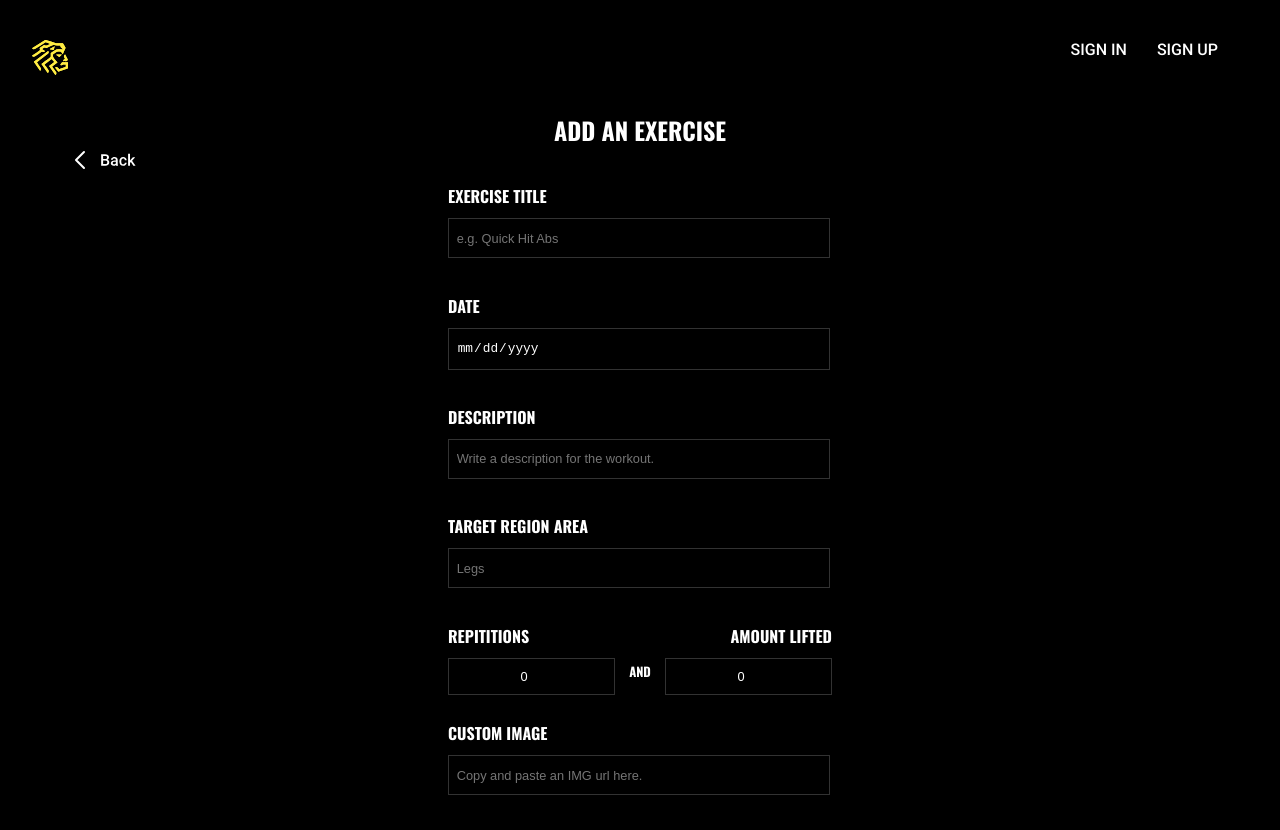
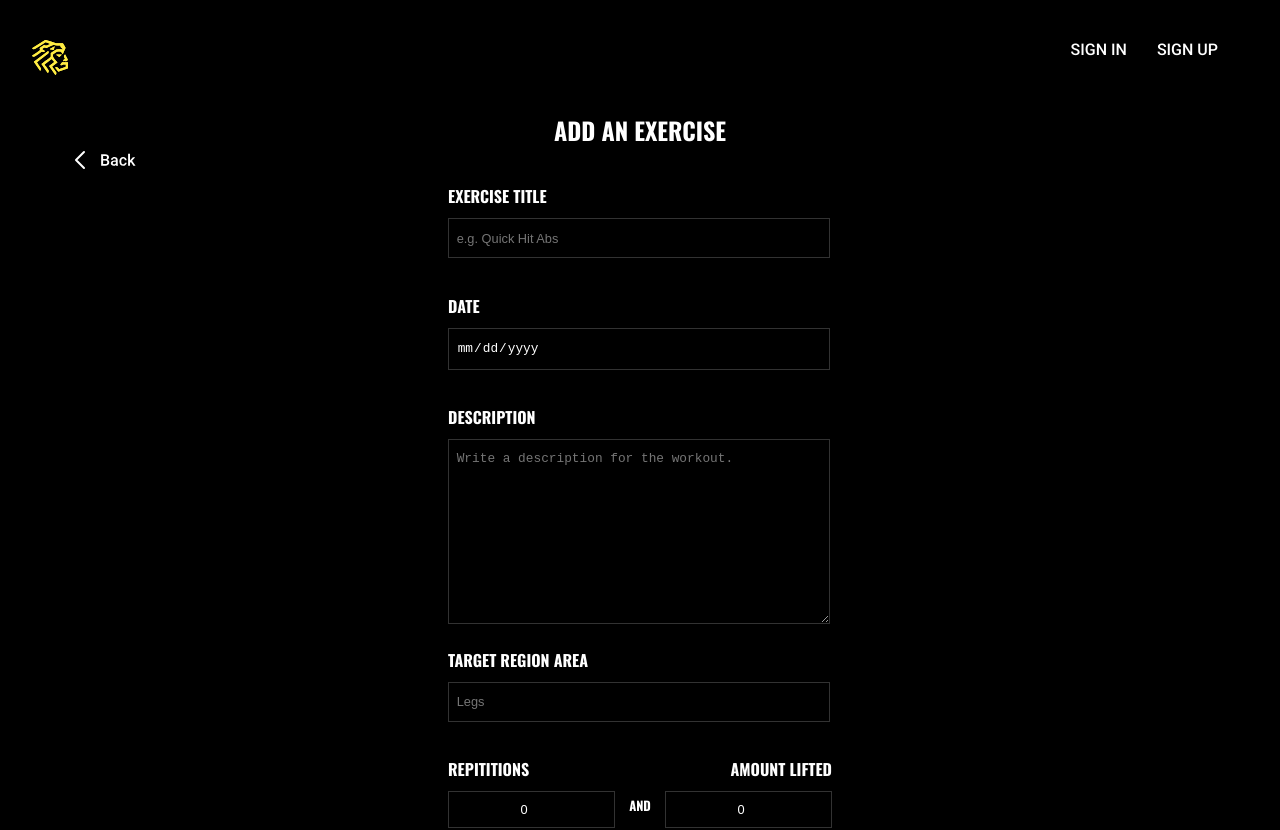
Before and after one commit to javontaymcelroy/hercules-frontend, a React (Create React App) app: page /add_exercise in a window 1280 px wide. Shown: the top 830 px of the page. Built offline with nearby package versions, Linux system fonts and the light colour scheme.

Commit message:
Changed desc input to textarea

```diff
--- a/src/components/AddExercise.js
+++ b/src/components/AddExercise.js
@@ -76,7 +76,7 @@ class AddExercise extends Component {
               value={AddExercise.date}
             />
             <h6>Description</h6>
-            <input
+            <textarea
               type="text"
               name="description"
               placeholder="Write a description for the workout."
--- a/src/components/EditExercise.js
+++ b/src/components/EditExercise.js
@@ -98,7 +98,7 @@ class EditExercise extends Component {
               value={editExercise.date}
             />
             <h6>Description</h6>
-            <input
+            <textarea
               type="text"
               name="description"
               placeholder="Write a description for the workout."
--- a/src/components/SCSS/addExercise.scss
+++ b/src/components/SCSS/addExercise.scss
@@ -43,6 +43,25 @@
       }
 
       input:focus {
+        border: 1px solid #ffec42;
+        outline: #ffec42;
+      }
+
+      textarea {
+        padding: 3% 2%;
+        width: 95%;
+        height: 20vh;
+        background: none;
+        color: white;
+        border: 1px solid #323232;
+        font-size: 0.8rem;
+      }
+
+      textarea::placeholder {
+        font-size: 0.8rem;
+      }
+
+      textarea:focus {
         border: 1px solid #ffec42;
         outline: #ffec42;
       }
```
